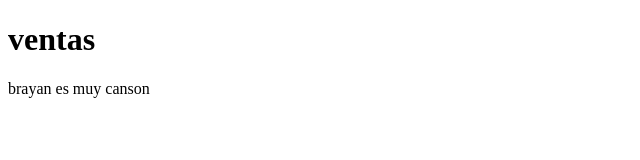
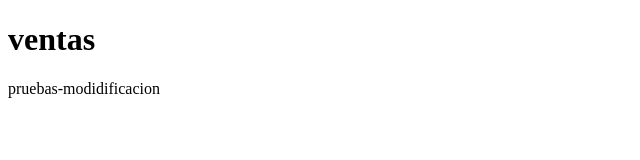
Before and after one commit to KarolinaM06/actividad-prueba, a plain HTML site: page ventas.html in a window 1280 px wide. Shown: the full height of the page, 0-640 px from the left. Drawn offline with Linux system fonts and the light colour scheme.

Commit message:
Update ventas.html

```diff
--- a/ventas.html
+++ b/ventas.html
@@ -7,6 +7,6 @@
 </head>
 <body>
     <h1>ventas</h1>
-    <p>brayan es muy canson</p>
+    <p>pruebas-modidificacion</p>
 </body>
 </html>
```
